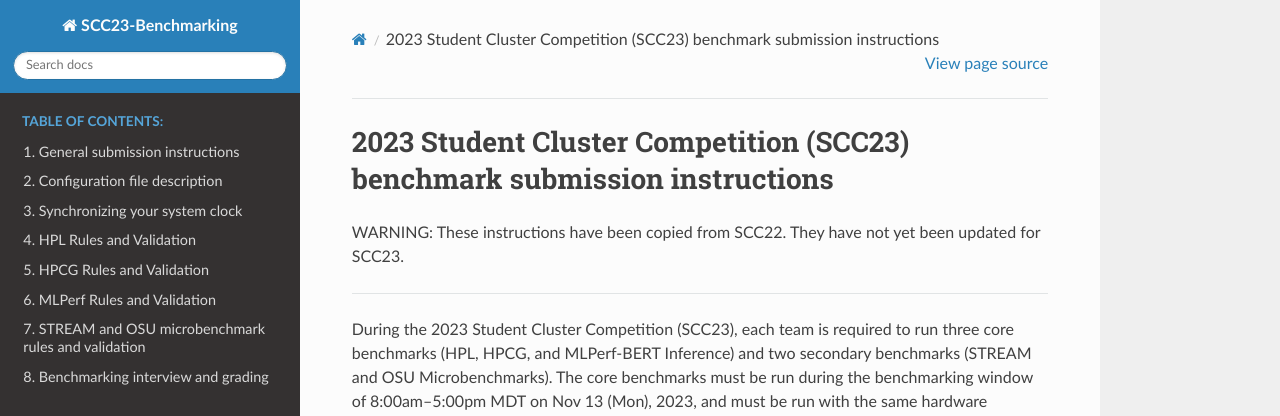
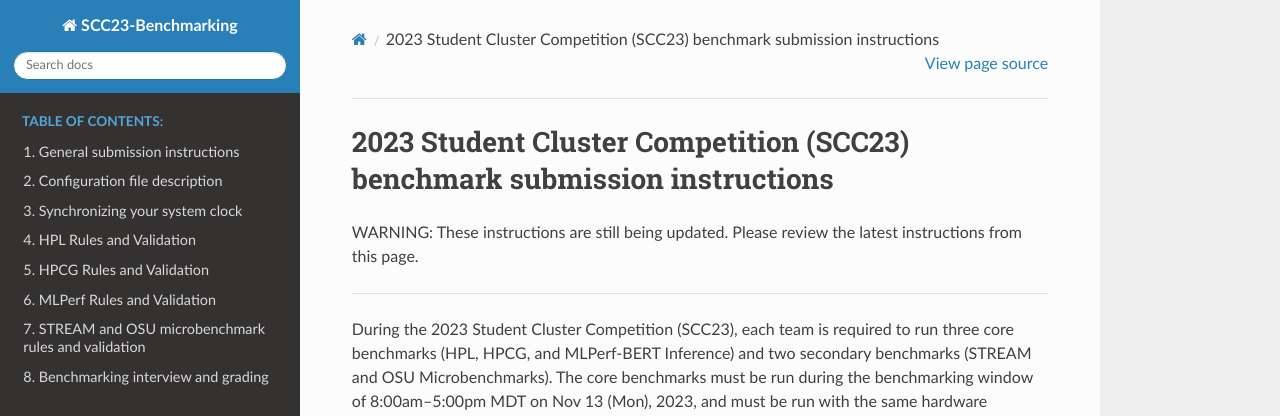
Before and after one commit to amaji/scc23-benchmarking, a Sphinx documentation site: the page built from source/index.rst, in a window 1280 px wide and 1275 px high. Shown: the top 416 px of the window. Built offline with Sphinx 7.4.7 and the Read the Docs theme 2.0.0, drawn with Linux system fonts in a browser that asks for light colours.

Commit message:
Update index.rst

```diff
--- a/source/index.rst
+++ b/source/index.rst
@@ -6,7 +6,7 @@
 2023 Student Cluster Competition (SCC23) benchmark submission instructions
 ==========================================================================
 
-WARNING: These instructions have been copied from SCC22. They have not yet been updated for SCC23.
+WARNING: These instructions are still being updated. Please review the latest instructions from this page.
 
 -----
 
```
